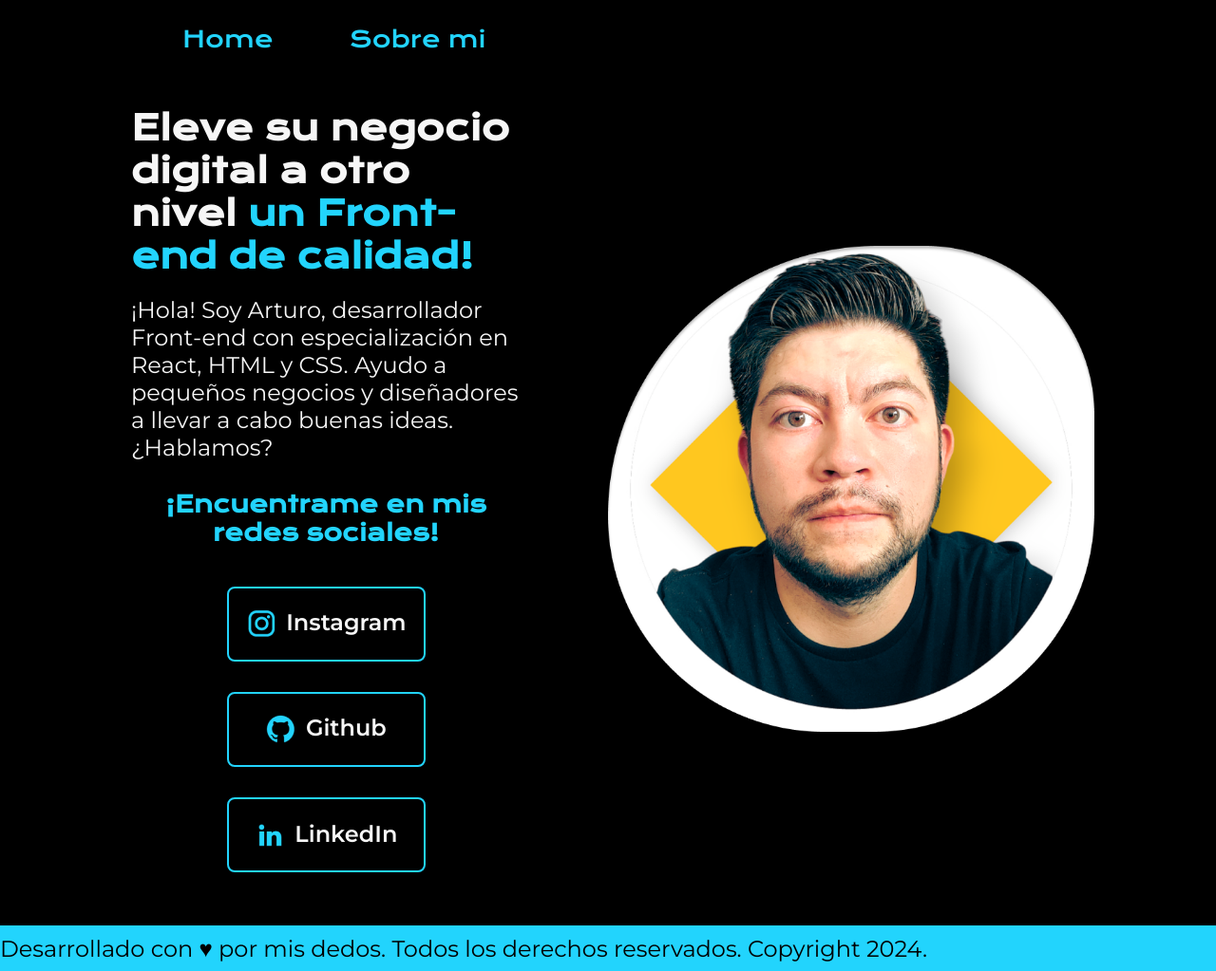
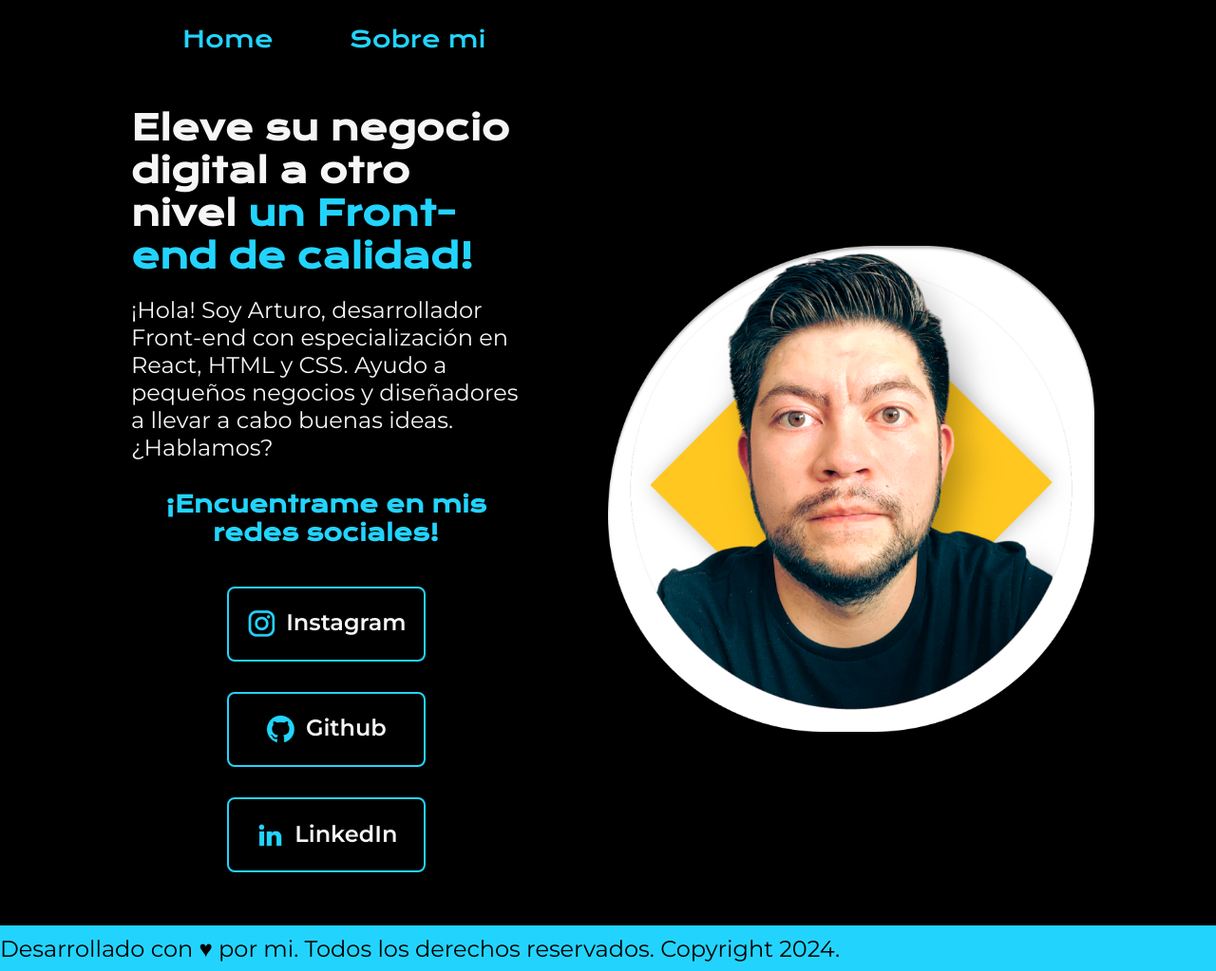
Before and after one commit to arheco/portafolio-arturo, a plain HTML site: page index.html in a window 1280 px wide. Shown: the whole page at 95% size. Drawn offline with nearby package versions, Linux system fonts and the light colour scheme.

Commit message:
Modificando el texto del footer

```diff
--- a/index.html
+++ b/index.html
@@ -33,7 +33,7 @@
         <img class="presentacion__imagen" src="./assets/image 1.png" alt="Foto de Arturo Hernández.">
     </main>
     <footer>
-        <p class="footer">Desarrollado con ♥ por mis dedos. Todos los derechos reservados. Copyright 2024.</p>
+        <p class="footer">Desarrollado con ♥ por mi. Todos los derechos reservados. Copyright 2024.</p>
     </footer>
 </body>
 </html>
```
